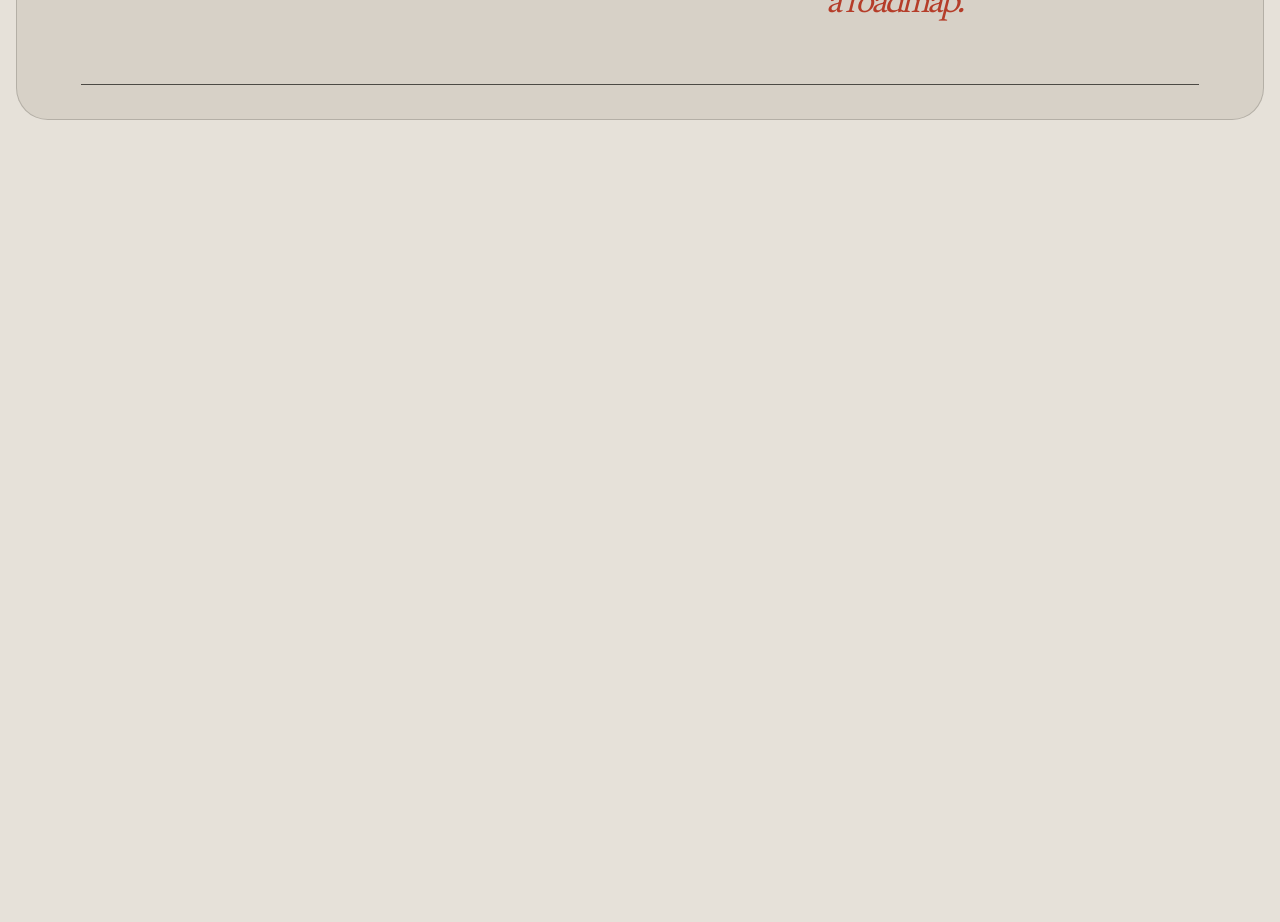
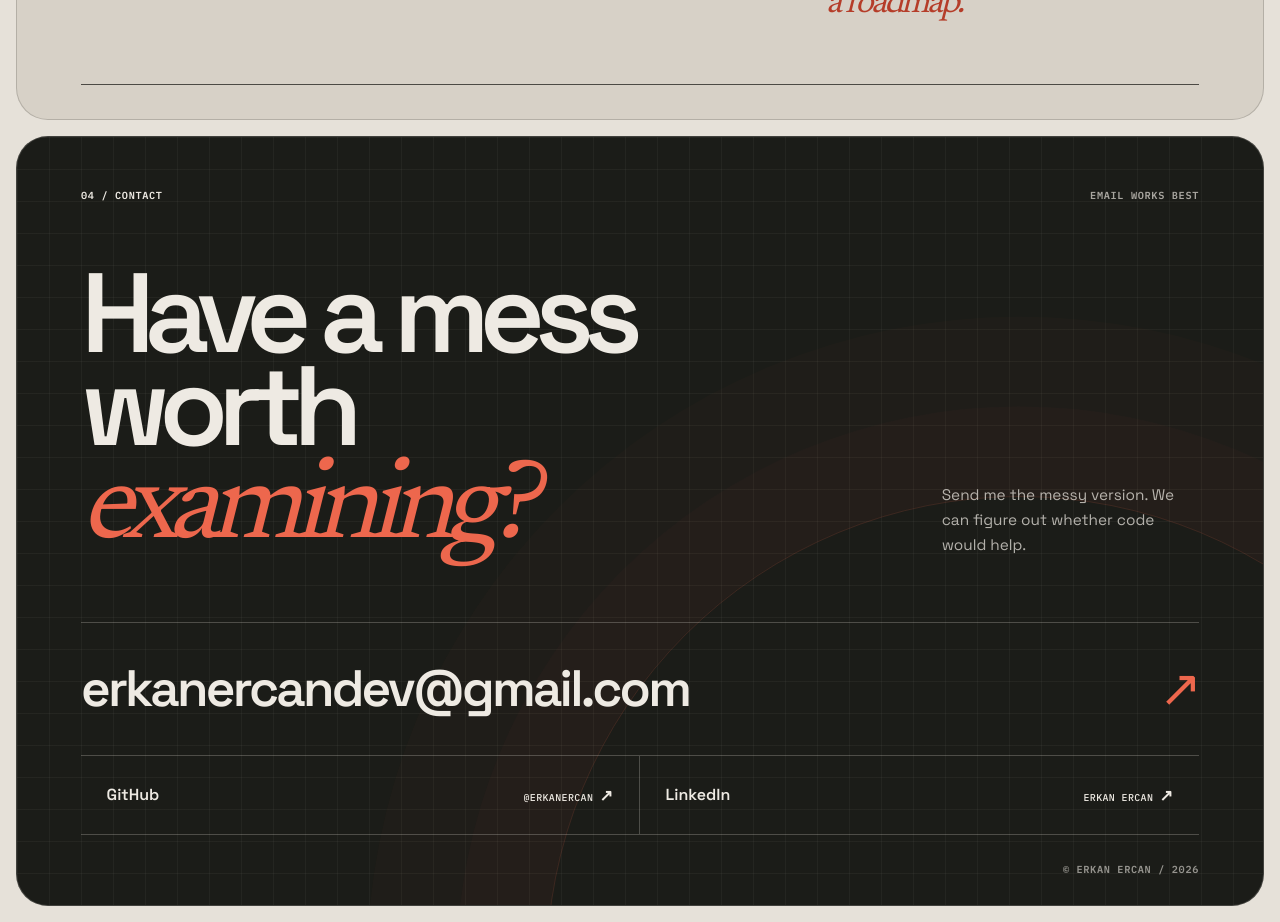
Before and after one commit to erkanercan/erkan.dev, a Next.js app: page / in a window 1280 px wide. Shown: the part 5700-6622 px from the top of the page. Before the commit the page ends 5836 px from the top, so only its background shows below. Built offline with nearby package versions, Linux system fonts and the light colour scheme.

Commit message:
Add Contact component and styles for improved user interaction

```diff
--- /dev/null
+++ b/app/contact.module.css
@@ -0,0 +1,250 @@
+.contact {
+  position: relative;
+  min-height: calc(100svh - clamp(20px, 2.5vw, 40px));
+  margin: clamp(10px, 1.25vw, 20px);
+  overflow: hidden;
+  border: 1px solid rgba(238, 234, 227, 0.18);
+  border-radius: clamp(22px, 2.5vw, 38px);
+  background: #1b1c18;
+  color: #eeeae3;
+}
+
+.contact::before {
+  position: absolute;
+  inset: 0;
+  background-image:
+    linear-gradient(rgba(238, 234, 227, 0.045) 1px, transparent 1px),
+    linear-gradient(90deg, rgba(238, 234, 227, 0.045) 1px, transparent 1px);
+  background-size: 32px 32px;
+  content: "";
+  pointer-events: none;
+}
+
+.contact::after {
+  position: absolute;
+  right: -18vw;
+  bottom: -42vw;
+  width: min(74vw, 980px);
+  aspect-ratio: 1;
+  border: 1px solid rgba(237, 103, 77, 0.16);
+  border-radius: 50%;
+  box-shadow:
+    0 0 0 7vw rgba(237, 103, 77, 0.025),
+    0 0 0 14vw rgba(237, 103, 77, 0.018);
+  content: "";
+  pointer-events: none;
+}
+
+.inner {
+  position: relative;
+  z-index: 1;
+  display: flex;
+  width: min(100%, 1420px);
+  min-height: calc(100svh - clamp(20px, 2.5vw, 40px));
+  margin-inline: auto;
+  padding: clamp(26px, 4vw, 58px) clamp(22px, 5vw, 76px) 28px;
+  flex-direction: column;
+}
+
+.header,
+.footer {
+  display: flex;
+  justify-content: space-between;
+  font-family: var(--font-ibm-plex-mono), monospace;
+  font-size: 0.64rem;
+  font-weight: 600;
+  letter-spacing: 0.065em;
+  line-height: 1.45;
+  text-transform: uppercase;
+}
+
+.header p,
+.footer p {
+  margin: 0;
+}
+
+.header p:last-child {
+  color: rgba(238, 234, 227, 0.67);
+}
+
+.message {
+  display: grid;
+  align-items: end;
+  margin: auto 0 clamp(58px, 8vh, 100px);
+  grid-template-columns: minmax(420px, 1.3fr) minmax(220px, 0.42fr);
+  gap: clamp(30px, 5vw, 90px);
+}
+
+.message h2 {
+  margin: 0;
+  font-size: clamp(4.2rem, 8.8vw, 10rem);
+  font-weight: 590;
+  letter-spacing: -0.09em;
+  line-height: 0.82;
+}
+
+.message h2 em {
+  color: #ed674d;
+  font-family: var(--font-newsreader), Georgia, serif;
+  font-weight: 400;
+}
+
+.message > p {
+  max-width: 330px;
+  margin: 0 0 0 auto;
+  color: rgba(238, 234, 227, 0.72);
+  font-size: clamp(0.9rem, 1.2vw, 1.08rem);
+  line-height: 1.62;
+}
+
+.address {
+  border-top: 1px solid rgba(238, 234, 227, 0.24);
+  font-style: normal;
+}
+
+.email {
+  display: flex;
+  align-items: center;
+  justify-content: space-between;
+  border-bottom: 1px solid rgba(238, 234, 227, 0.24);
+  padding: clamp(22px, 3vw, 40px) 0;
+  gap: 24px;
+  font-size: clamp(1.65rem, 4vw, 5rem);
+  font-weight: 560;
+  letter-spacing: -0.055em;
+  line-height: 1;
+}
+
+.email > span:first-child {
+  min-width: 0;
+  line-height: 1.08;
+  overflow-wrap: anywhere;
+}
+
+.email > span:last-child {
+  color: #ed674d;
+  transition: transform 180ms ease;
+}
+
+.email:hover > span:last-child {
+  transform: translate(5px, -5px);
+}
+
+.socials {
+  display: grid;
+  border-bottom: 1px solid rgba(238, 234, 227, 0.24);
+  grid-template-columns: repeat(2, minmax(0, 1fr));
+}
+
+.socials a {
+  display: flex;
+  min-height: 78px;
+  align-items: center;
+  justify-content: space-between;
+  padding: 0 clamp(16px, 2vw, 28px);
+  gap: 20px;
+  transition: background-color 180ms ease, color 180ms ease;
+}
+
+.socials a:first-child {
+  border-right: 1px solid rgba(238, 234, 227, 0.24);
+}
+
+.socials a:hover {
+  background: #eeeae3;
+  color: #1b1c18;
+}
+
+.socials span {
+  font-size: 1rem;
+  font-weight: 600;
+}
+
+.socials small {
+  font-family: var(--font-ibm-plex-mono), monospace;
+  font-size: 0.62rem;
+  font-weight: 500;
+  letter-spacing: 0.04em;
+  text-transform: uppercase;
+}
+
+.email:focus-visible,
+.socials a:focus-visible {
+  outline: 3px solid #ed674d;
+  outline-offset: 5px;
+}
+
+.footer {
+  justify-content: flex-end;
+  margin-top: 28px;
+  color: rgba(238, 234, 227, 0.58);
+}
+
+@media (max-width: 800px) {
+  .message {
+    display: block;
+  }
+
+  .message h2 {
+    font-size: clamp(3.6rem, 15vw, 7rem);
+  }
+
+  .message > p {
+    max-width: 360px;
+    margin: 34px 0 0;
+  }
+}
+
+@media (max-width: 560px) {
+  .contact,
+  .inner {
+    min-height: calc(100svh - 20px);
+  }
+
+  .inner {
+    padding: 27px 20px 24px;
+  }
+
+  .header p:last-child {
+    display: none;
+  }
+
+  .message {
+    margin-top: 90px;
+    margin-bottom: 64px;
+  }
+
+  .message h2 {
+    font-size: clamp(3.35rem, 16vw, 5.4rem);
+  }
+
+  .email {
+    align-items: flex-end;
+    font-size: clamp(1.25rem, 6.6vw, 2rem);
+  }
+
+  .socials {
+    grid-template-columns: 1fr;
+  }
+
+  .socials a:first-child {
+    border-right: 0;
+    border-bottom: 1px solid rgba(238, 234, 227, 0.24);
+  }
+
+  .footer {
+    align-items: flex-end;
+    gap: 24px;
+  }
+}
+
+@media (prefers-reduced-motion: reduce) {
+  .email > span:last-child,
+  .socials a {
+    transition: none;
+  }
+
+  .email:hover > span:last-child {
+    transform: none;
+  }
+}
--- /dev/null
+++ b/app/contact.tsx
@@ -0,0 +1,57 @@
+import styles from "./contact.module.css";
+
+export function Contact() {
+  return (
+    <section className={styles.contact} aria-labelledby="contact-title">
+      <div className={styles.inner}>
+        <header className={styles.header}>
+          <p>04 / Contact</p>
+          <p>Email works best</p>
+        </header>
+
+        <div className={styles.message}>
+          <h2 id="contact-title">
+            Have a mess worth
+            <br />
+            <em>examining?</em>
+          </h2>
+          <p>Send me the messy version. We can figure out whether code would help.</p>
+        </div>
+
+        <address className={styles.address}>
+          <a className={styles.email} href="mailto:erkanercandev@gmail.com">
+            <span>erkanercandev@gmail.com</span>
+            <span aria-hidden="true">↗</span>
+          </a>
+
+          <div className={styles.socials}>
+            <a
+              href="https://github.com/erkanercan"
+              target="_blank"
+              rel="noreferrer"
+            >
+              <span>GitHub</span>
+              <small>
+                @erkanercan <span aria-hidden="true">↗</span>
+              </small>
+            </a>
+            <a
+              href="https://www.linkedin.com/in/erkan-ercan/"
+              target="_blank"
+              rel="noreferrer"
+            >
+              <span>LinkedIn</span>
+              <small>
+                Erkan Ercan <span aria-hidden="true">↗</span>
+              </small>
+            </a>
+          </div>
+        </address>
+
+        <footer className={styles.footer}>
+          <p>© Erkan Ercan / 2026</p>
+        </footer>
+      </div>
+    </section>
+  );
+}
--- a/app/page.tsx
+++ b/app/page.tsx
@@ -1,4 +1,5 @@
 import { CaseFiles } from "./case-files";
+import { Contact } from "./contact";
 import { InteractiveHero } from "./interactive-hero";
 import { Worldview } from "./worldview";
 
@@ -8,6 +9,7 @@ export default function Home() {
       <InteractiveHero />
       <CaseFiles />
       <Worldview />
+      <Contact />
     </main>
   );
 }
```
